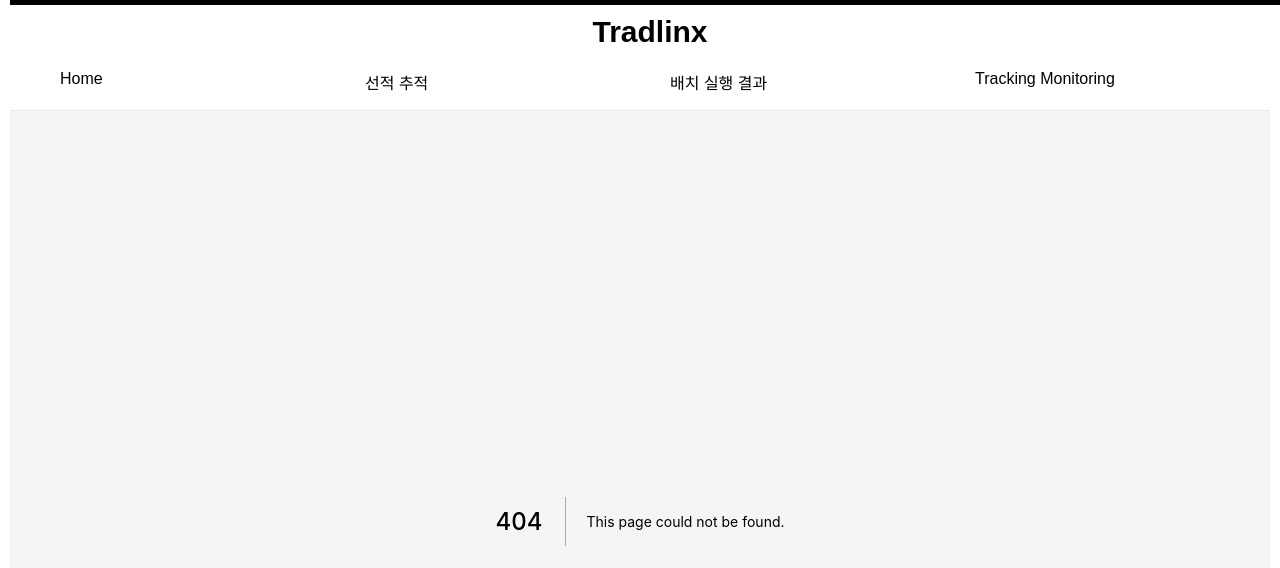
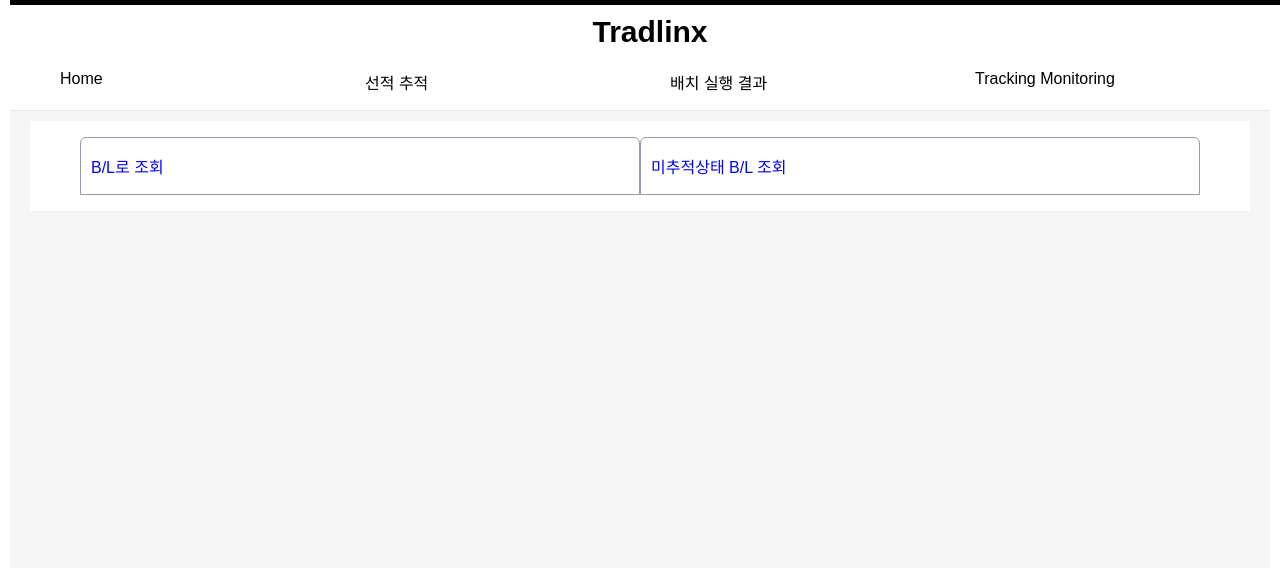
Before and after one commit to hachuu/nextjs-example, a Next.js app: page /cargo-track/finder in a window 1280 px wide. Before the commit this address had no page. Shown: the top 568 px of the page. Built offline with nearby package versions, Linux system fonts and the light colour scheme; a web font is replaced by a local one.

Commit message:
finder 작업 중

```diff
--- a/components/NavBar/index.tsx
+++ b/components/NavBar/index.tsx
@@ -1,9 +1,8 @@
-import Link from 'next/link';
-import { useState } from 'react';
-import styled from 'styled-components';
+import Link from "next/link";
+import { useState } from "react";
+import styled from "styled-components";
 
 export const NavBar = () => {
-
   const [openSubMenu, setOpenSubMenu] = useState(false);
 
   const NavBarDiv = styled.div`
@@ -38,21 +37,18 @@
   `;
 
   const NavBarA = styled.a`
-  &:hover  {
+    &:hover {
       background-color: #f5f5f5;
     }
   `;
 
   const NavSubUl = styled.ul`
     display: flex;
-    border-top: 1px solid #eaeaea;
-
+    flex-direction: column;
     @media (max-width: 768px) {
       display: flex;
-      justify-content: space-around;
-      flex-flow: column nowrap;
     }
-  `
+  `;
 
   const NavSubLi = styled.li`
     display: flex;
@@ -66,32 +62,93 @@
       }
     }
   `;
+
+  const SubRowDirectionDiv = styled.div`
+    display: flex;
+    flex-direction: row;
+    border-top: 1px solid #eaeaea;
+  `;
+
+  const SubRowItemDiv = styled.div`
+    flex-grow: 1;
+    width: 25%;
+    @media (max-width: 768px) {
+      display: none;
+    }
+  `;
+
+  const SubRowItemRealDiv = styled.div`
+    flex-grow: 1;
+    width: 25%;
+  `;
+
   const activateSubMenu = () => {
     setOpenSubMenu(!openSubMenu);
-  }
+  };
 
   return (
     <NavBarDiv>
       <NavBarUl>
-        <NavBarLi><Link href={'/'}>Home</Link></NavBarLi>
-        <NavBarLi><a href={'#'} onClick={()=>activateSubMenu()}>선적 추적</a></NavBarLi>
-        <NavBarLi><Link href={'/batch-execution-result'}>배치 실행 결과</Link></NavBarLi>
-        <NavBarLi><Link href={'/track-monitor'}>Tracking Monitoring</Link></NavBarLi>
+        <NavBarLi>
+          <Link href={"/"}>Home</Link>
+        </NavBarLi>
+        <NavBarLi>
+          <a href={"#"} onClick={() => activateSubMenu()}>
+            선적 추적
+          </a>
+        </NavBarLi>
+        <NavBarLi>
+          <Link href={"/batch-execution-result"}>배치 실행 결과</Link>
+        </NavBarLi>
+        <NavBarLi>
+          <Link href={"/track-monitor"}>Tracking Monitoring</Link>
+        </NavBarLi>
       </NavBarUl>
 
-      { openSubMenu &&
-        <NavSubUl >
+      {openSubMenu && (
+        <SubRowDirectionDiv>
+          <SubRowItemDiv></SubRowItemDiv>
+          <SubRowItemRealDiv>
+            <NavSubUl>
               <NavSubLi>
-            <Link href={'/cargo-track'}>선적 추적</Link>
+                <Link href={"/cargo-track"}><b>선적 추적</b></Link>
               </NavSubLi>
               <NavSubLi>
-            <Link href={'/cargo-track'}>조회</Link>
+                <Link href={"/cargo-track/finder"}>조회</Link>
               </NavSubLi>
               <NavSubLi>
-            <Link href={'/cargo-track'}>수집</Link>
+                <Link href={"/cargo-track/collect-management"}>수집</Link>
               </NavSubLi>
             </NavSubUl>
-      }
+          </SubRowItemRealDiv>
+          <SubRowItemDiv>
+            {/* <NavSubUl>
+              <NavSubLi>
+                <Link href={"/cargo-track"}>선적 추적</Link>
+              </NavSubLi>
+              <NavSubLi>
+                <Link href={"/cargo-track"}>조회</Link>
+              </NavSubLi>
+              <NavSubLi>
+                <Link href={"/cargo-track"}>수집</Link>
+              </NavSubLi>
+            </NavSubUl> */}
+          </SubRowItemDiv>
+          <SubRowItemDiv>
+            {/* <NavSubUl>
+              <NavSubLi>
+                <Link href={"/cargo-track"}>선적 추적</Link>
+              </NavSubLi>
+              <NavSubLi>
+                <Link href={"/cargo-track"}>조회</Link>
+              </NavSubLi>
+              <NavSubLi>
+                <Link href={"/cargo-track"}>수집</Link>
+              </NavSubLi>
+            </NavSubUl> */}
+          </SubRowItemDiv>
+        </SubRowDirectionDiv>
+      )}
     </NavBarDiv>
-  )
-}
+  );
+};
--- a/pages/cargo-track.tsx
+++ b/pages/cargo-track.tsx
@@ -1,7 +1,9 @@
 import { NextPage } from 'next';
-import { BreadCrumb } from '../components/BreadCrumb';
+import styled from 'styled-components';
+// import { BreadCrumb } from '../components/BreadCrumb';
 
 const CargoTrack: NextPage = () => {
+
   return (
     <>
     <div>여기는 CargoTrack 화면</div>
--- /dev/null
+++ b/pages/cargo-track/finder.tsx
@@ -0,0 +1,68 @@
+import { NextPage } from 'next';
+import { useState } from 'react';
+import styled from 'styled-components';
+
+const Finder: NextPage = () => {
+
+  const PageDiv = styled.div`
+    margin: 0 20px;
+    background: white;
+  `;
+
+  const PageTab = styled.div`
+
+    border: none;
+    position: relative;
+  `;
+
+  const TabInput = styled.input`
+    display: none;
+  `
+
+  const TabUl = styled.ul`
+    width: 100%;
+    padding: 0 50px;
+  `;
+
+  const TabLi = styled.li<{active: boolean}>`
+    padding: 16px 10px;
+    display: inline-block;
+    width: 50%;
+    border-radius: 6px 6px 0 0;
+    border: 1px solid #929aa7;
+    cursor: pointer;
+    color: ${active=> active ? 'blue' : 'black'};
+    span {
+      &: hover {
+        color: #929aa7;
+      }
+    }
+  `;
+
+  const PageContent = styled.div`
+    border: 1px solid #929aa7;
+  `;
+
+  const [trackingYactive, setTrackingYactive] = useState(true);
+
+  return (
+    <PageDiv>
+      <PageTab>
+        {/* <></> */}
+        <TabInput id="tab1" name="tab-control" type="radio"></TabInput>
+        <TabInput id="tab2" name="tab-control" type="radio"></TabInput>
+         <TabUl>
+          <TabLi active={trackingYactive} onClick={()=>setTrackingYactive(true)}>
+            <span>B/L로 조회</span>
+          </TabLi>
+          <TabLi active={!trackingYactive} onClick={()=>setTrackingYactive(false)}>
+            <span>미추적상태 B/L 조회</span>
+          </TabLi>
+        </TabUl>
+      </PageTab>
+    {/* <PageContent></PageContent> */}
+
+    </PageDiv>
+  )
+}
+export default Finder;
```
Also changed, not shown: pages/cargo-track/collect-management.tsx (added, +11 -0 lines). Lines whose indentation alone changed are shown as unchanged.
